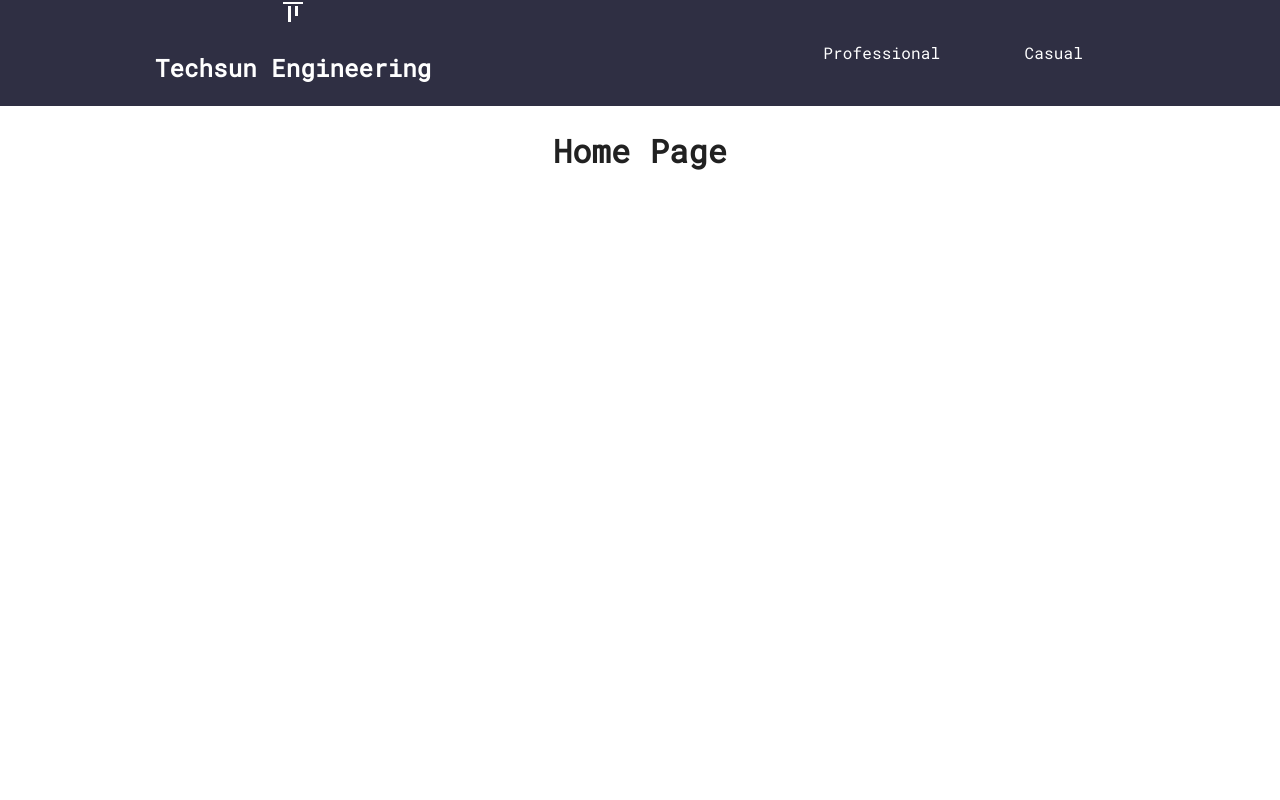
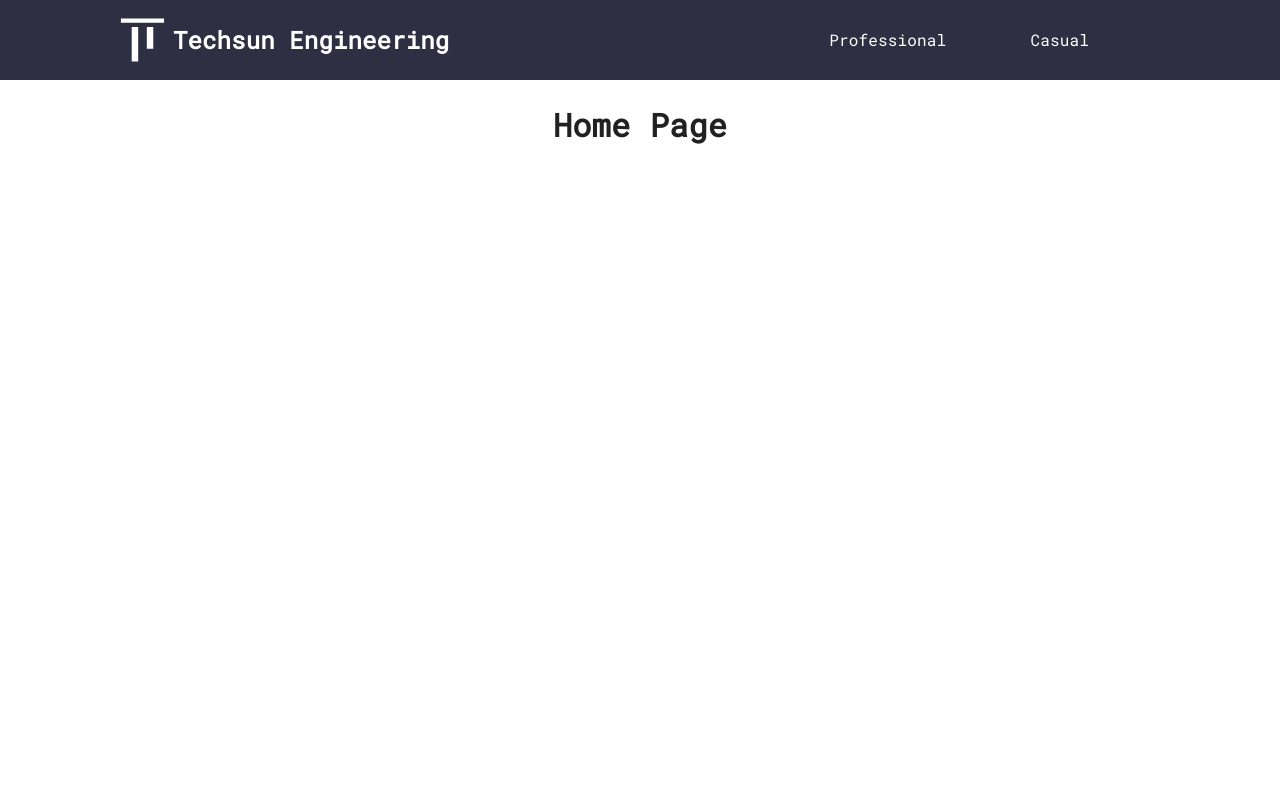
Before and after one commit to Wpduong159/TechsunReact, a React (Create React App) app: page / in a window 1280 px wide. Shown: the top 800 px of the page. Built offline with nearby package versions, Linux system fonts and the light colour scheme.

Commit message:
finalized header logo

```diff
--- a/package.json
+++ b/package.json
@@ -7,7 +7,7 @@
     "@emotion/styled": "^11.10.4",
     "@fontsource/roboto": "^4.5.8",
     "@mui/icons-material": "^5.10.6",
-    "@mui/material": "^5.10.7",
+    "@mui/material": "^5.10.8",
     "@testing-library/jest-dom": "^5.16.5",
     "@testing-library/react": "^13.4.0",
     "@testing-library/user-event": "^13.5.0",
--- a/src/App.css
+++ b/src/App.css
@@ -10,6 +10,11 @@ nav {
     min-height: 10vh;
     background-color: rgb(47, 47, 67);
     color: white
+}
+
+.headerLogo {
+    padding-right: 10px;
+    transform: scale(3.7);
 }
 
 .nav-links {
--- a/src/Nav.js
+++ b/src/Nav.js
@@ -2,6 +2,8 @@ import React from "react";
 import './App.css';
 import AlignVerticalTopIcon from '@mui/icons-material/AlignVerticalTop';
 import { Link } from 'react-router-dom';
+import Grid from '@mui/material/Grid';
+
 
 function Nav(){
 
@@ -12,9 +14,12 @@ function Nav(){
 
     return(
         <nav>
+
             <Link style={navStyle} to='/'>
-                <AlignVerticalTopIcon />
-                <h1>Techsun Engineering</h1>
+                <Grid container direction="row" alignItems="center" justify="space-around">
+                    <AlignVerticalTopIcon className="headerLogo"/>
+                    <h1>Techsun Engineering</h1>
+                </Grid>
             </Link>
             <ul className="nav-links">
                 <Link style={navStyle} to='/professional'>
```
Also changed, not shown: 1 other file (tests, documents, lock files or other folders).
